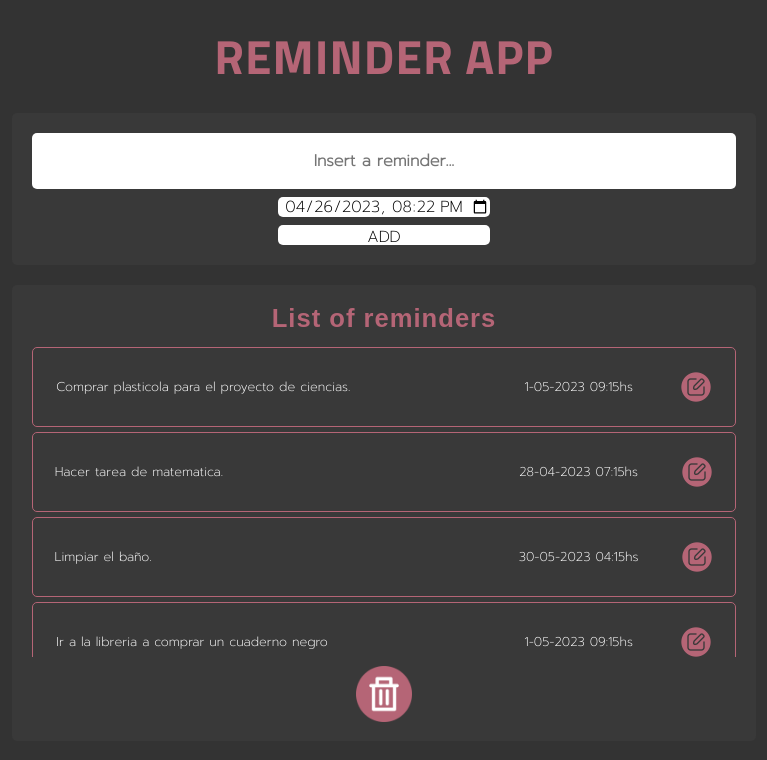
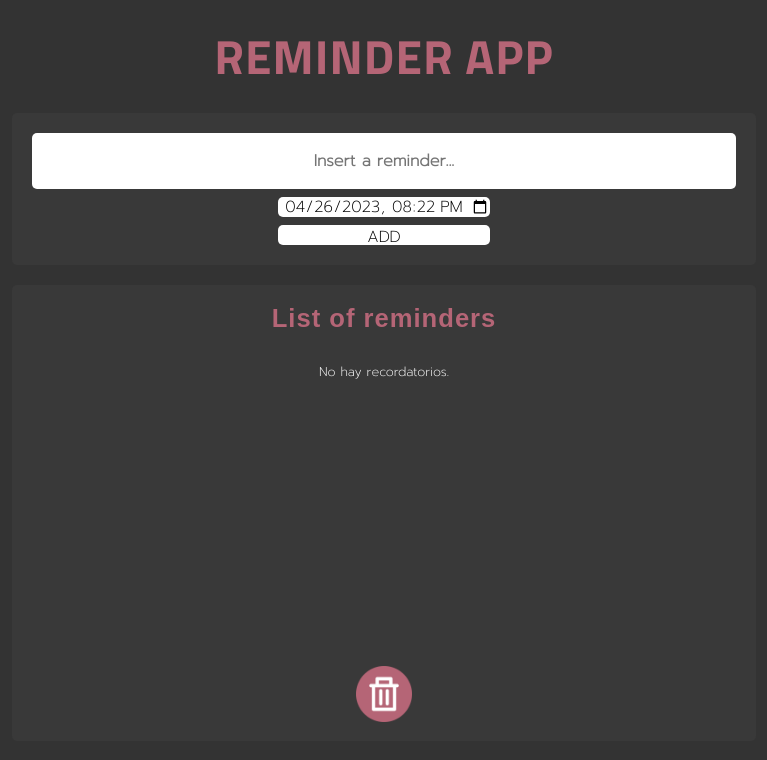
Before and after one commit to Amadodamis/Rememberer-alert, a React (Vite) app: page / in a window 1280 px wide. Shown: the top 760 px of the page, without its empty margins (256-1023 px from the left). Built offline with nearby package versions, Linux system fonts and the light colour scheme; a web font is replaced by a local one.

Commit message:
first add, add more, delete local storage,state

```diff
--- a/src/App.jsx
+++ b/src/App.jsx
@@ -1,4 +1,7 @@
 import "./app.css"
+
+import { useState } from "react"
+
 import NewReminder from "./components/NewReminder"
 import ReminderList from "./components/ReminderList"
 import Title from "./components/title"
@@ -6,13 +9,24 @@ import Title from "./components/title"
 
 
 export default function App() {
+
+  const [reminders, setReminders] = useState(JSON.parse(localStorage.getItem("reminders")))
+
+
+
   return (
     <div className="app">
       <Title />
 
-      <NewReminder />
+      <NewReminder
+        reminders={reminders}
+        setReminders={setReminders}
+      />
+      <ReminderList
+        reminders={reminders}
+        setReminders={setReminders}
+      />
 
-      <ReminderList />
 
     </div>
   )
--- a/src/JS/data.js
+++ /dev/null
@@ -1,56 +0,0 @@
-let data = [
-    {
-        id: 1,
-        message: "Comprar plasticola para el proyecto de ciencias.",
-        year: "2023",
-        month: "05",
-        day: "1",
-        hour: "09",
-        minute: "15",
-    },
-    {
-        id: 2,
-        message: "Hacer tarea de matematica.",
-        year: "2023",
-        month: "04",
-        day: "28",
-        hour: "07",
-        minute: "15",
-    },
-    {
-        id: 3,
-        message: "Limpiar el baño.",
-        year: "2023",
-        month: "05",
-        day: "30",
-        hour: "04",
-        minute: "15",
-    }, {
-        id: 4,
-        message: "Ir a la libreria a comprar un cuaderno negro",
-        year: "2023",
-        month: "05",
-        day: "1",
-        hour: "09",
-        minute: "15",
-    }
-    , {
-        id: 5,
-        message: "Aprender redux y ver el tutorial de midudev.",
-        year: "2023",
-        month: "05",
-        day: "1",
-        hour: "09",
-        minute: "15",
-    }, {
-        id: 6,
-        message: "Comprar plasticola para el proyecto de ciencias.",
-        year: "2023",
-        month: "05",
-        day: "1",
-        hour: "09",
-        minute: "15",
-    }
-]
-
-export default data
--- a/src/JS/formatLocalStorage.js
+++ b/src/JS/formatLocalStorage.js
@@ -1,20 +1,43 @@
-function firstReminder(reminder) {
-
+function firstReminder(reminder, reminders, setReminders) {
+    let arrayReminders = [reminder]
     reminder.id = Date.now();
 
-    localStorage.setItem("reminders", JSON.stringify([reminder]))
+
+
+    setReminders(arrayReminders)
+
+    localStorage.setItem("reminders", JSON.stringify(arrayReminders))
 
 }
 
-function addReminder(reminder) {
+function addReminder(reminder, reminders, setReminders) {
     reminder.id = Date.now();
     let arrayReminders = JSON.parse(localStorage.getItem("reminders"))
     arrayReminders.push(reminder)
+
+    setReminders(arrayReminders)
+
     localStorage.setItem("reminders", JSON.stringify(arrayReminders))
 
 }
-function deleteReminder() {
+function deleteReminder(reminderIdToDelete, reminders, setReminders) {
 
+    let arrayReminders = JSON.parse(localStorage.getItem("reminders"))
+
+    const newListReminders = arrayReminders.filter((reminder) => reminderIdToDelete !== reminder.id);
+
+
+
+    if (newListReminders.length) {
+        localStorage.setItem("reminders", JSON.stringify(newListReminders))
+        //lo quito de la lista
+        setReminders(newListReminders)
+
+    } else {
+        localStorage.clear()
+        setReminders(null)
+
+    }
 
 
 }
--- a/src/components/NewReminder.jsx
+++ b/src/components/NewReminder.jsx
@@ -2,7 +2,7 @@ import "./newReminder.css"
 import { formatDate, maxDate, formatDateToObject } from "../JS/formatDate"
 import { firstReminder, addReminder } from "../JS/formatLocalStorage"
 
-export default function NewReminder() {
+export default function NewReminder({ reminders, setReminders }) {
 
     let date = new Date()
     //console.log(formatDate(date))
@@ -20,12 +20,12 @@ export default function NewReminder() {
 
         //Si el local storage ya contiene informacion.
         if (localStorage.getItem("reminders")) {
-            addReminder(newReminder)
+            addReminder(newReminder, reminders, setReminders)
         }
 
         //inicializador de localStorage
         else {
-            firstReminder(newReminder)
+            firstReminder(newReminder, reminders, setReminders)
         }
 
 
--- a/src/components/ReminderList.jsx
+++ b/src/components/ReminderList.jsx
@@ -1,14 +1,12 @@
 import "./reminderList.css"
 
-import { useState } from "react"
-
+import { deleteReminder } from "../JS/formatLocalStorage"
 import editIcon from "../img/edit.png"
 import deleteIcon from "../img/delete.png"
-import data from "../JS/data"
 
-export default function ReminderList() {
 
-    const [reminders, setReminders] = useState(data)
+export default function ReminderList({reminders, setReminders}) {
+
 
     const startDrag = (evt, reminder) => {
         evt.dataTransfer.setData('reminderID', reminder.id)
@@ -23,9 +21,10 @@ export default function ReminderList() {
     const onDrop = (evt) => {
         const reminderIdToDelete = parseInt(evt.dataTransfer.getData('reminderID'));
 
-        const newListReminders = reminders.filter((reminder) => reminderIdToDelete !== reminder.id);
+        //lo quito del local storage
+        deleteReminder(reminderIdToDelete,reminders, setReminders)
 
-        setReminders(newListReminders)
+
 
     }
 
@@ -37,7 +36,7 @@ export default function ReminderList() {
             </h2>
             <div className='container-items'>
 
-                {reminders.length ?
+                {reminders!==null || reminders === [] ?
                     reminders.map((reminder, i) =>
 
                         <div className="item" key={i} draggable onDragStart={(evt) => startDrag(evt, reminder)}>
@@ -48,7 +47,7 @@ export default function ReminderList() {
 
                     )
                     :
-                    <p className="text-list no-reminder" >No hay recordatorios.,</p>
+                    <p className="text-list no-reminder" >No hay recordatorios.</p>
                 }
             </div>
 
```
